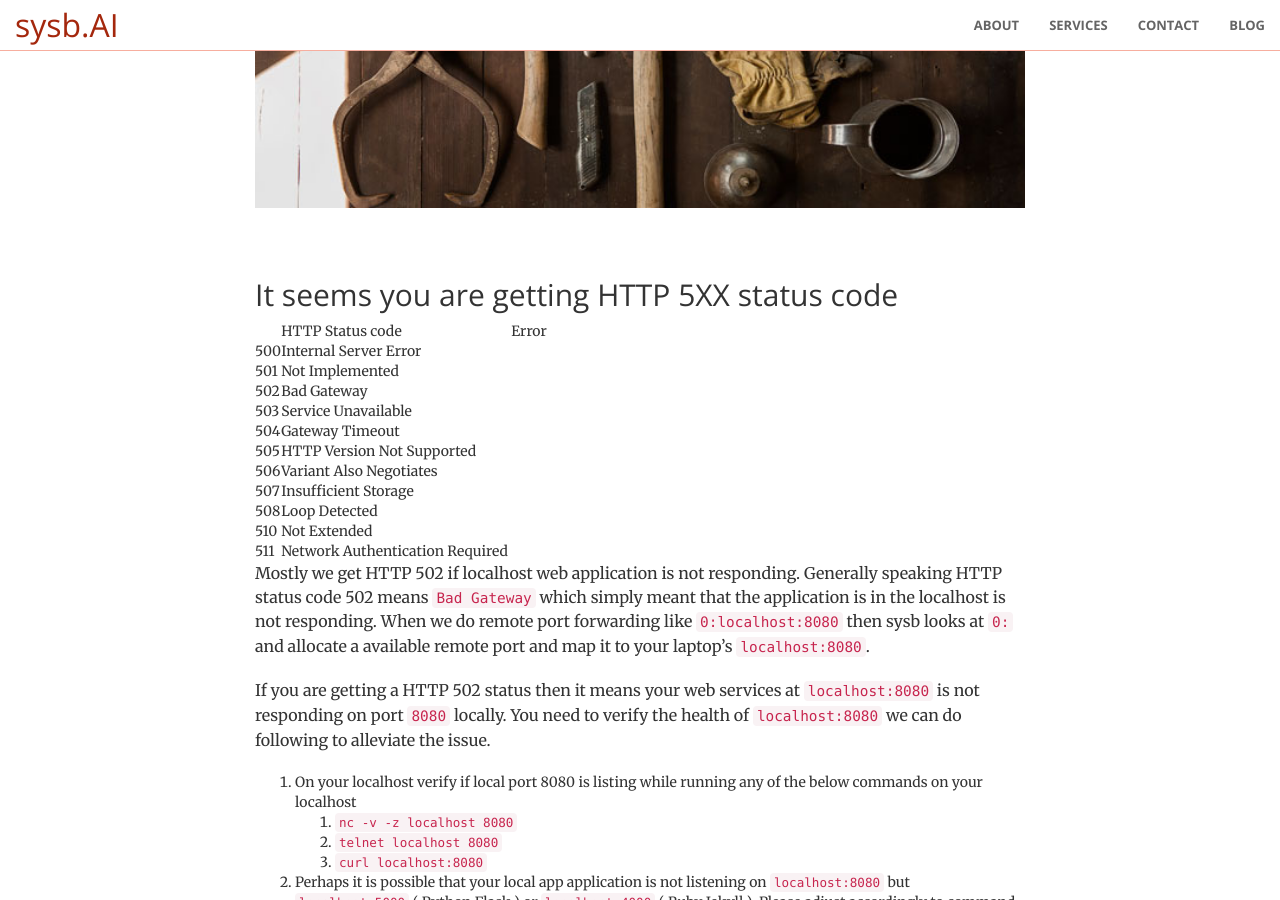
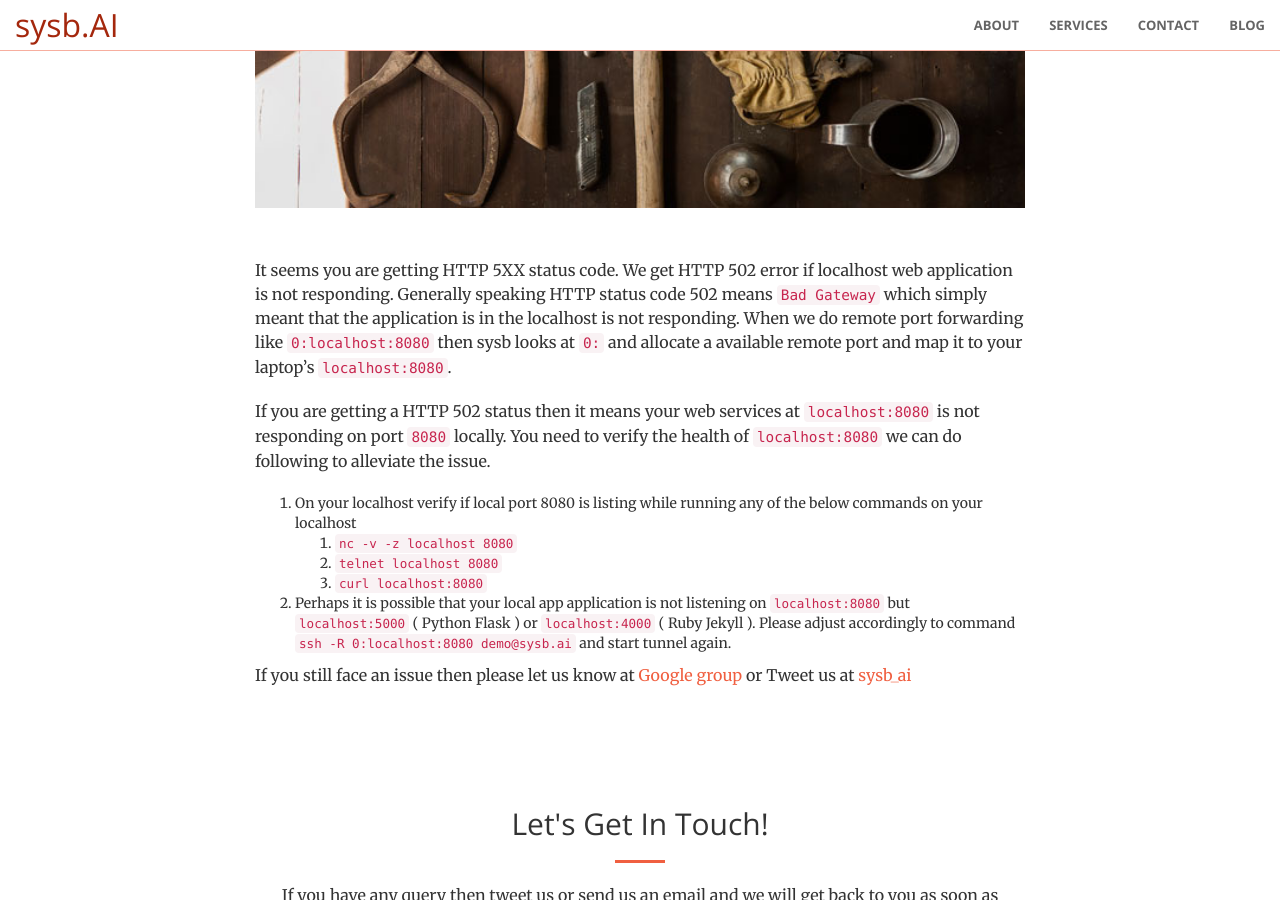
Before and after one commit to usama7628674/sysb.AI, a Jekyll site: the page built from _posts/2020-02-09-what-to-do-for-http-502-error.md, in a window 1280 px wide and 900 px high, scrolled down 380 px. Built offline with Jekyll 4.4.1, drawn with Linux system fonts in a browser that asks for light colours; some of the changed lines change nothing that is shown.

Commit message:
yet another commit

```diff
--- a/_posts/2020-02-09-what-to-do-for-http-502-error.md
+++ b/_posts/2020-02-09-what-to-do-for-http-502-error.md
@@ -4,7 +4,20 @@ title: What to do for HTTP 502 error
 image: /img/portfolio/6
 ---
 
-## It seems you are getting HTTP 5XX status code
+It seems you are getting HTTP 5XX status code. We get HTTP 502 error if localhost web application is not responding. Generally speaking HTTP status code 502 means `Bad Gateway` which simply meant that the application is in the localhost is not responding. When we do remote port forwarding like `0:localhost:8080` then sysb looks at `0:` and allocate a available remote port and map it to your laptop's `localhost:8080`.
+
+If you are getting a HTTP 502 status then it means your web services at `localhost:8080` is not responding on port `8080` locally. You need to verify the health of `localhost:8080` we can do following to alleviate the issue.
+
+1. On your localhost verify if local port 8080 is listing while running any of the below commands on your localhost
+    1. `nc -v -z localhost 8080`
+    1. `telnet localhost 8080`
+    1. `curl localhost:8080`
+
+1. Perhaps it is possible that your local app application is not listening on `localhost:8080` but `localhost:5000` ( Python Flask ) or `localhost:4000` ( Ruby Jekyll ). Please adjust accordingly to command `ssh -R 0:localhost:8080 demo@sysb.ai` and start tunnel again.
+
+If you still face an issue then please let us know at [Google group](https://groups.google.com/forum/#!forum/sysb_ai) or Tweet us at [sysb_ai](https://twitter.com/sysb_ai)
+
+<!-- ## It seems you are getting HTTP 5XX status code
 
 || HTTP Status code || Error ||
 | 500 | Internal Server Error |
@@ -17,17 +30,4 @@ image: /img/portfolio/6
 | 507 | Insufficient Storage |
 | 508 | Loop Detected |
 | 510 | Not Extended |
-| 511 | Network Authentication Required |
-
-Mostly we get HTTP 502 if localhost web application is not responding. Generally speaking HTTP status code 502 means `Bad Gateway` which simply meant that the application is in the localhost is not responding. When we do remote port forwarding like `0:localhost:8080` then sysb looks at `0:` and allocate a available remote port and map it to your laptop's `localhost:8080`.
-
-If you are getting a HTTP 502 status then it means your web services at `localhost:8080` is not responding on port `8080` locally. You need to verify the health of `localhost:8080` we can do following to alleviate the issue.
-
-1. On your localhost verify if local port 8080 is listing while running any of the below commands on your localhost
-    1. `nc -v -z localhost 8080`
-    1. `telnet localhost 8080`
-    1. `curl localhost:8080`
-
-1. Perhaps it is possible that your local app application is not listening on `localhost:8080` but `localhost:5000` ( Python Flask ) or `localhost:4000` ( Ruby Jekyll ). Please adjust accordingly to command `ssh -R 0:localhost:8080 demo@sysb.ai` and start tunnel again.
-
-If you still face an issue then please let us know at [Google group](https://groups.google.com/forum/#!forum/sysb_ai) or Tweet us at [sysb_ai](https://twitter.com/sysb_ai)
+| 511 | Network Authentication Required | -->
```
